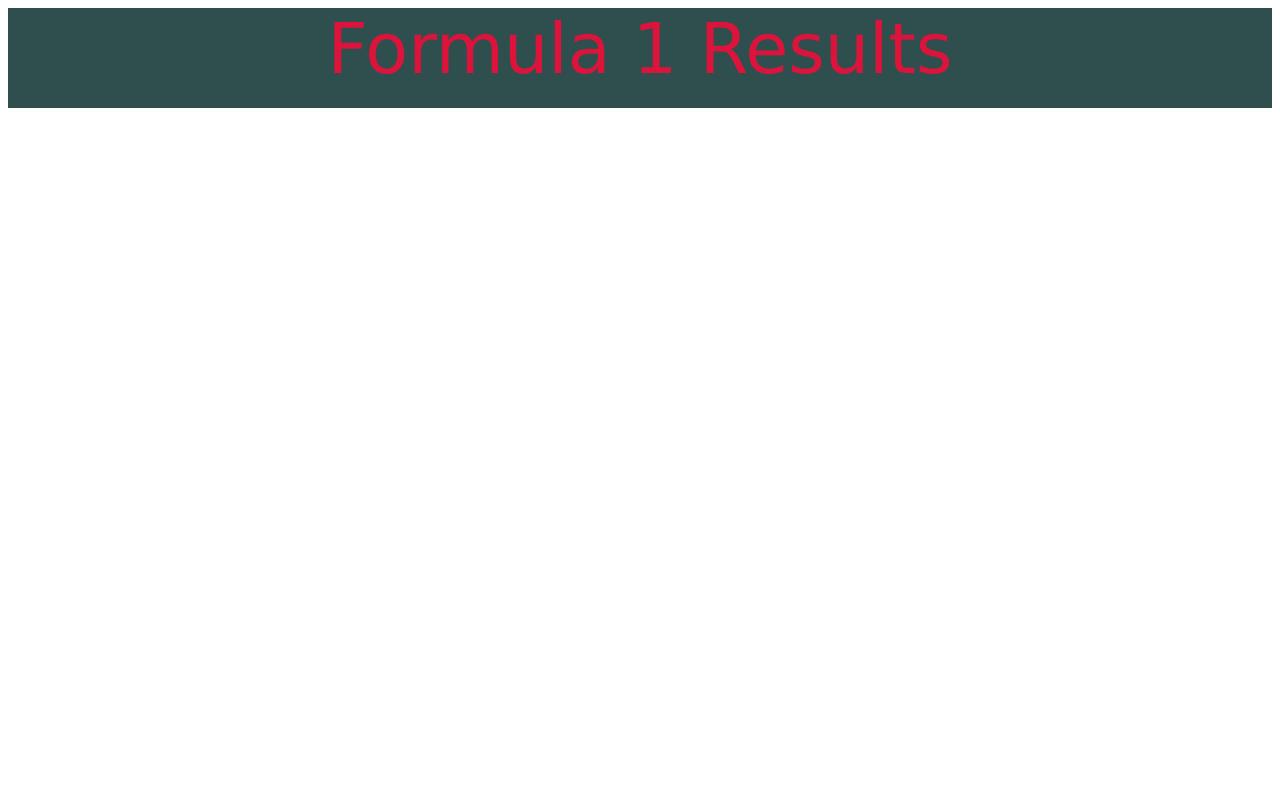
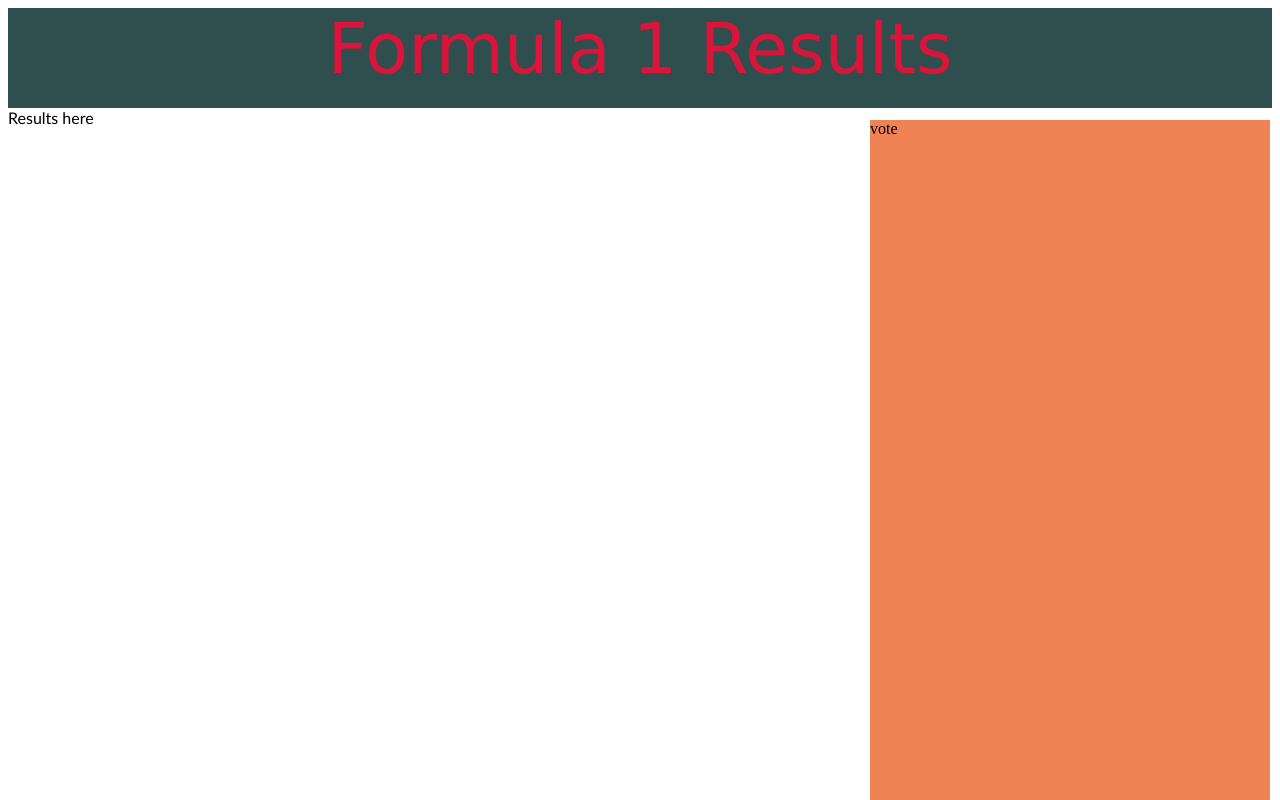
Before and after one commit to apatari/Formula-1-Results-SPA, a plain HTML site: page index.html in a window 1280 px wide. Drawn offline with Linux system fonts and the light colour scheme.

Commit message:
build header and sections html and css

```diff
--- a/index.html
+++ b/index.html
@@ -10,6 +10,8 @@
     <div class="topbar">
         Formula 1 Results
     </div>
+    <div class="results">Results here</div>
+    <div class="vote">vote</div>
 
 </body>
 <script src="index.js"></script>
--- a/styles.css
+++ b/styles.css
@@ -6,3 +6,18 @@
     color: crimson;
     height: 100px;
 }
+.results {
+    font-family: 'Trebuchet MS', 'Lucida Sans Unicode', 'Lucida Grande', 'Lucida Sans', Arial, sans-serif;
+
+}
+
+.vote {
+    height: 100%;
+    width: 400px;
+    position: fixed;
+    top: 110px;
+    z-index: 1;
+    right: 0;
+    margin: 10px;
+    background-color: #EF8354;
+}
```
